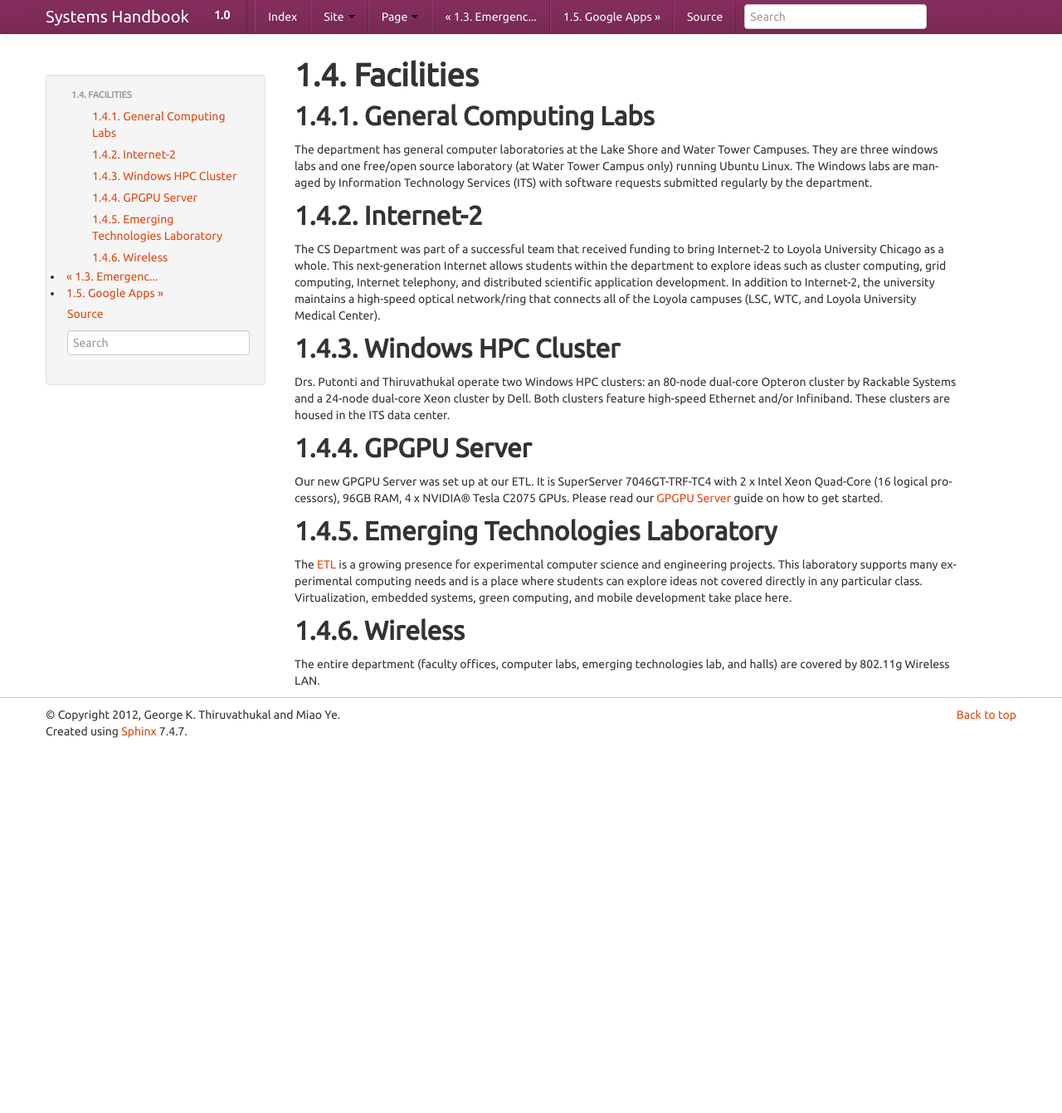
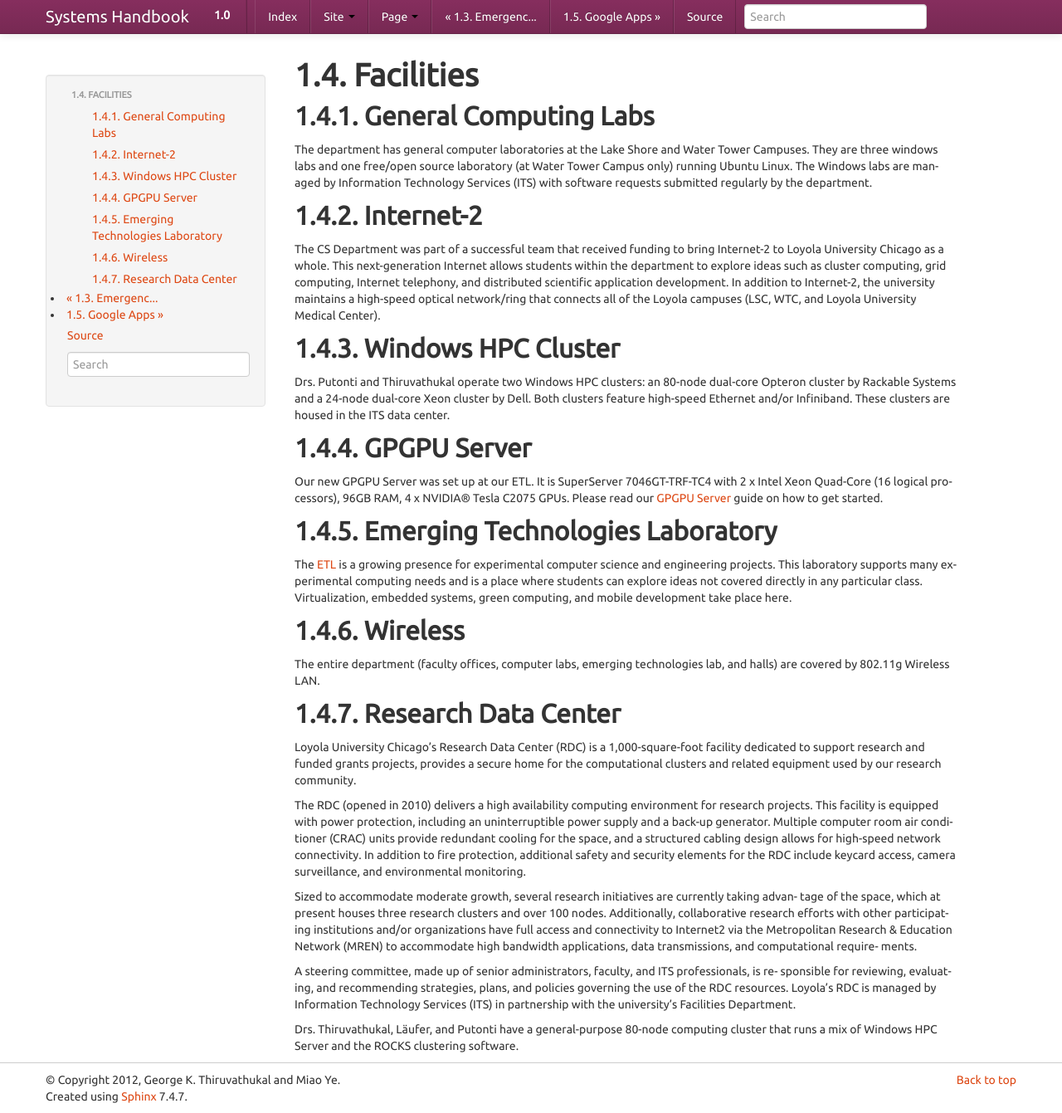
Before and after one commit to LoyolaChicagoCS/syshandbook, a Sphinx documentation site: the page built from source/facilities.rst, in a window 1280 px wide and 1341 px high. Shown: the whole window at 83% size. Built offline with Sphinx 7.4.7, drawn with Linux system fonts in a browser that asks for light colours.

Commit message:
Made content changes to Facilities.

```diff
--- a/source/facilities.rst
+++ b/source/facilities.rst
@@ -80,3 +80,37 @@ Wireless
 
 The entire department (faculty offices, computer labs, emerging
 technologies lab, and halls) are covered by 802.11g Wireless LAN.
+
+Research Data Center
+--------------------
+
+Loyola University Chicago’s Research Data Center (RDC) is a 1,000-square-foot
+facility dedicated to support research and funded grants projects, provides a
+secure home for the computational clusters and related equipment used by our
+research community.
+
+The RDC (opened in 2010) delivers a high availability computing environment for
+research projects. This facility is equipped with power protection, including
+an uninterruptible power supply and a back-up generator. Multiple computer room
+air conditioner (CRAC) units provide redundant cooling for the space, and a
+structured cabling design allows for high-speed network connectivity. In
+addition to fire protection, additional safety and security elements for the
+RDC include keycard access, camera surveillance, and environmental monitoring.
+
+Sized to accommodate moderate growth, several research initiatives are
+currently taking advan- tage of the space, which at present houses three
+research clusters and over 100 nodes. Additionally, collaborative research
+efforts with other participating institutions and/or organizations have full
+access and connectivity to Internet2 via the Metropolitan Research & Education
+Network (MREN) to accommodate high bandwidth applications, data transmissions,
+and computational require- ments.
+
+A steering committee, made up of senior administrators, faculty, and ITS
+professionals, is re- sponsible for reviewing, evaluating, and recommending
+strategies, plans, and policies governing the use of the RDC resources.
+Loyola’s RDC is managed by Information Technology Services (ITS) in partnership
+with the university’s Facilities Department.
+
+Drs. Thiruvathukal, Läufer, and Putonti have a general-purpose 80-node
+computing cluster that runs a mix of Windows HPC Server and the ROCKS
+clustering software.
```
